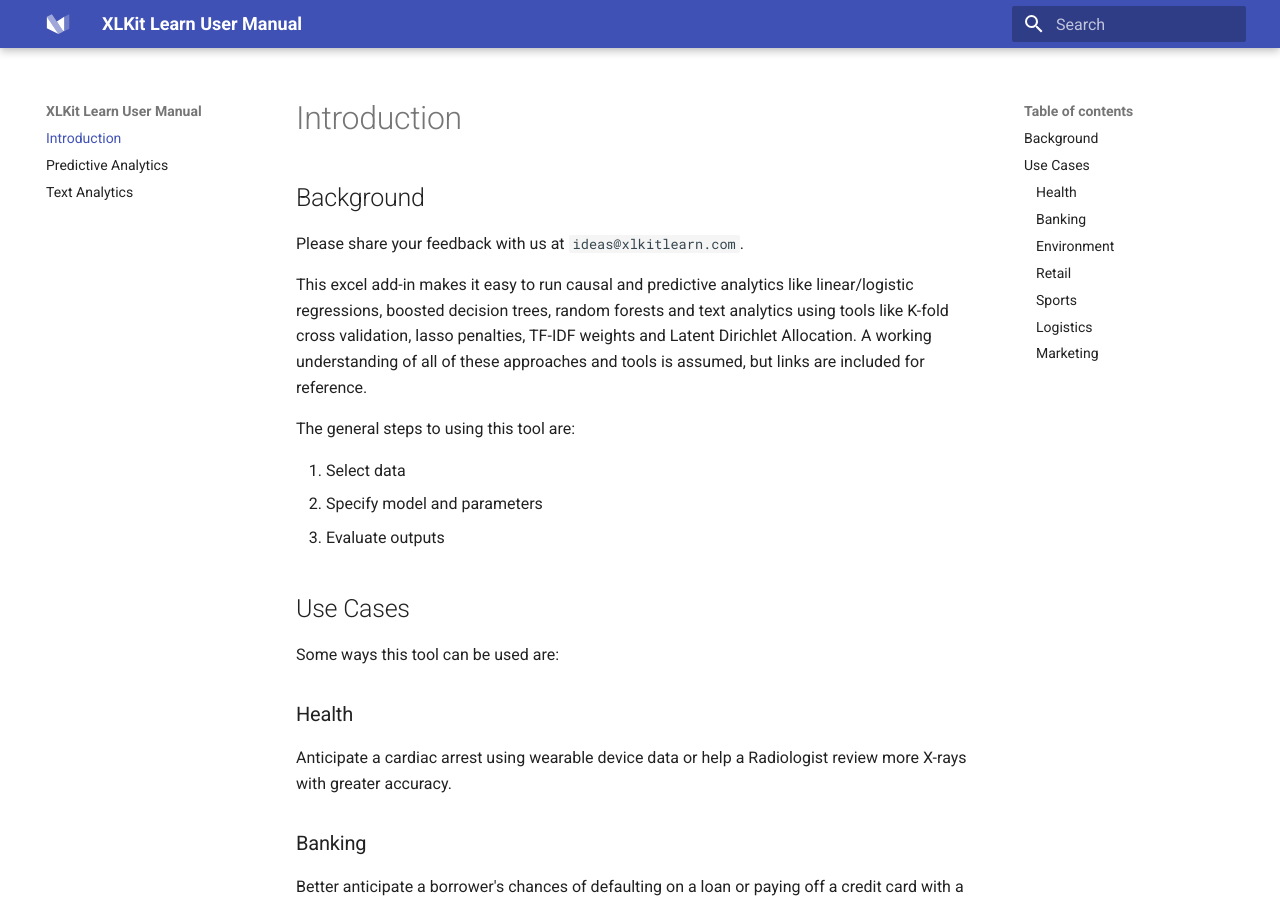
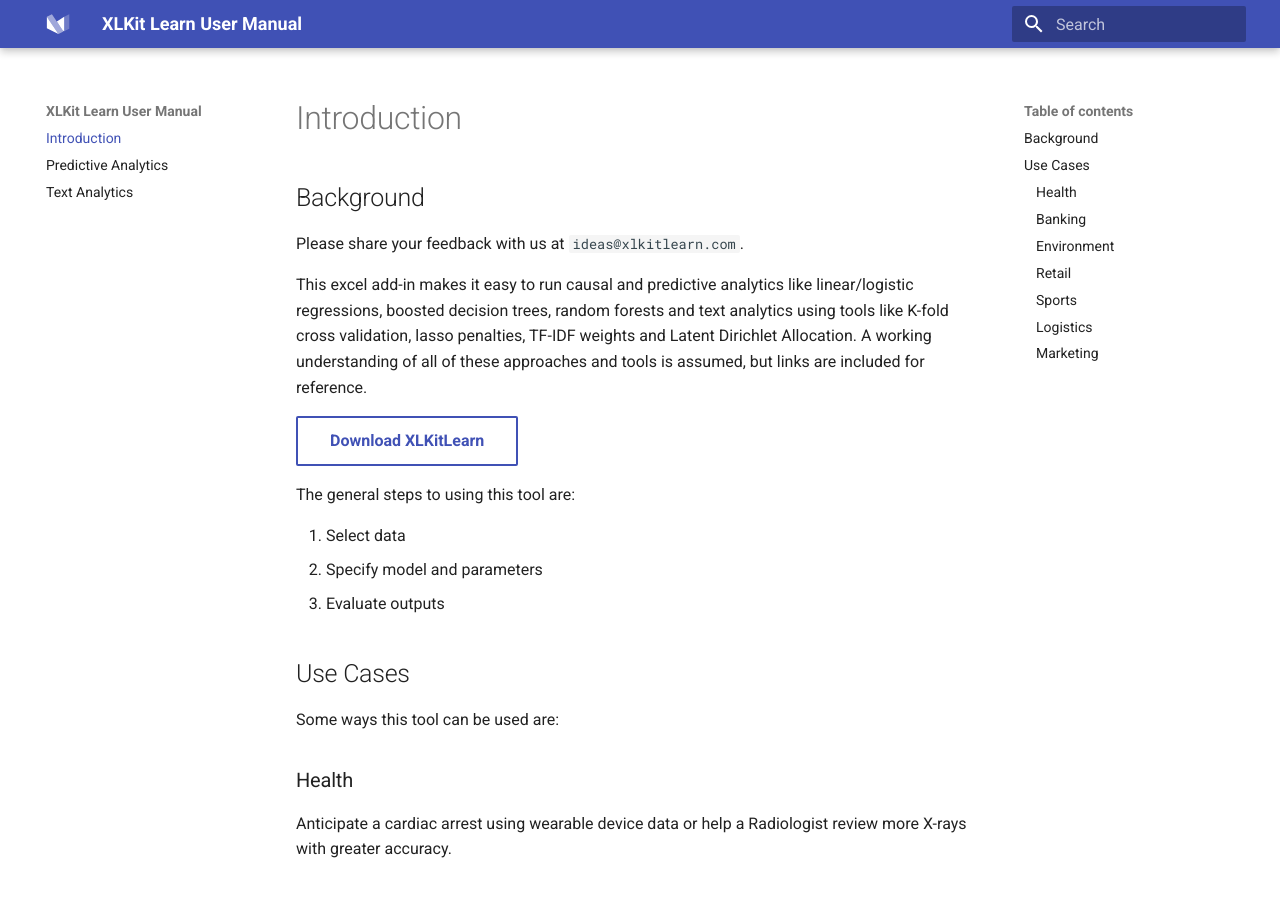
Before and after one commit to danguetta/XLKitLearn_docs, an MkDocs documentation site: the page built from docs/index.md, in a window 1280 px wide and 900 px high. Built offline with MkDocs 1.6.1 and Material for MkDocs 9.7.7, drawn with Linux system fonts in a browser that asks for light colours.

Commit message:
Update index.md

````diff
--- a/docs/index.md
+++ b/docs/index.md
@@ -4,6 +4,8 @@
  Please share your feedback with us at ```ideas@xlkitlearn.com```.
 
  This excel add-in makes it easy to run causal and predictive analytics like linear/logistic regressions, boosted decision trees, random forests and text analytics using tools like K-fold cross validation, lasso penalties, TF-IDF weights and Latent Dirichlet Allocation. A working understanding of all of these approaches and tools is assumed, but links are included for reference.
+
+[Download XLKitLearn](#){: .md-button }
 
  The general steps to using this tool are:
 
````
